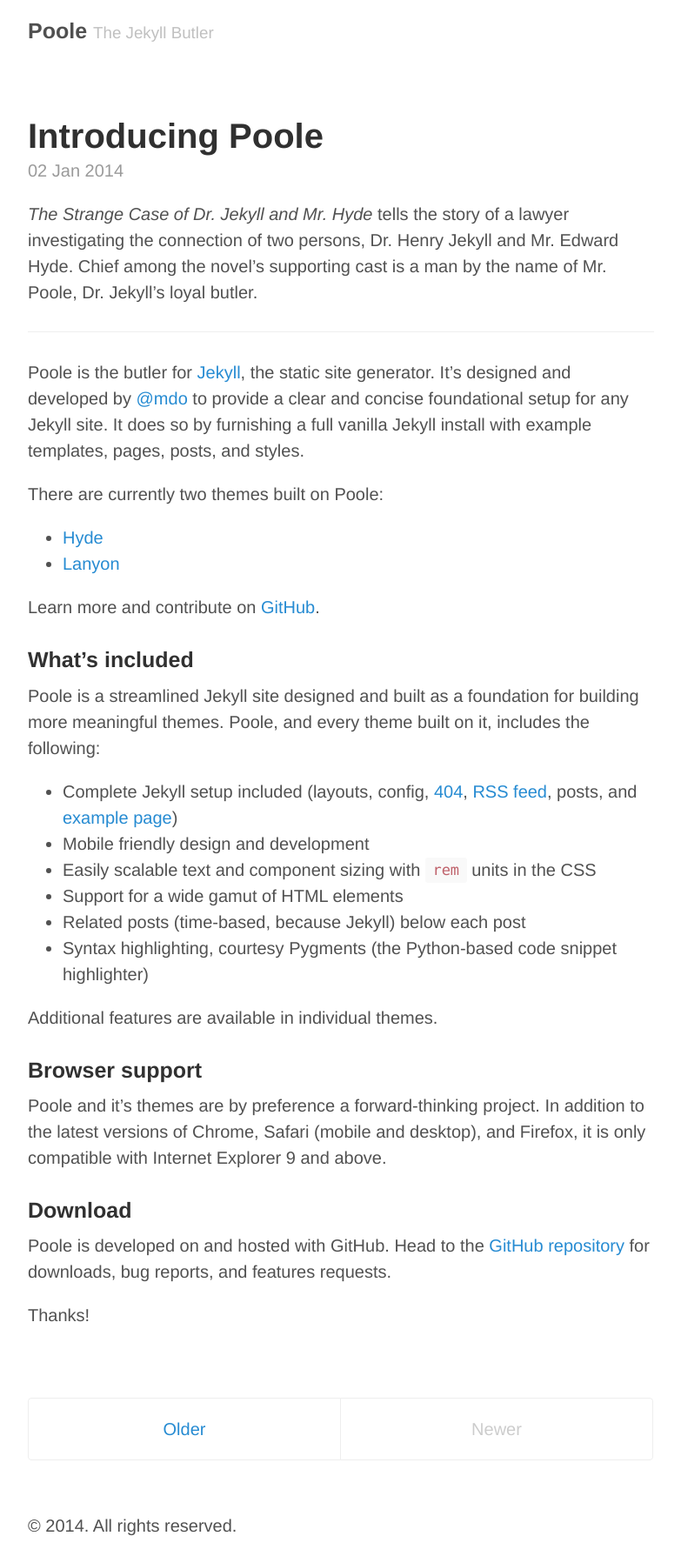
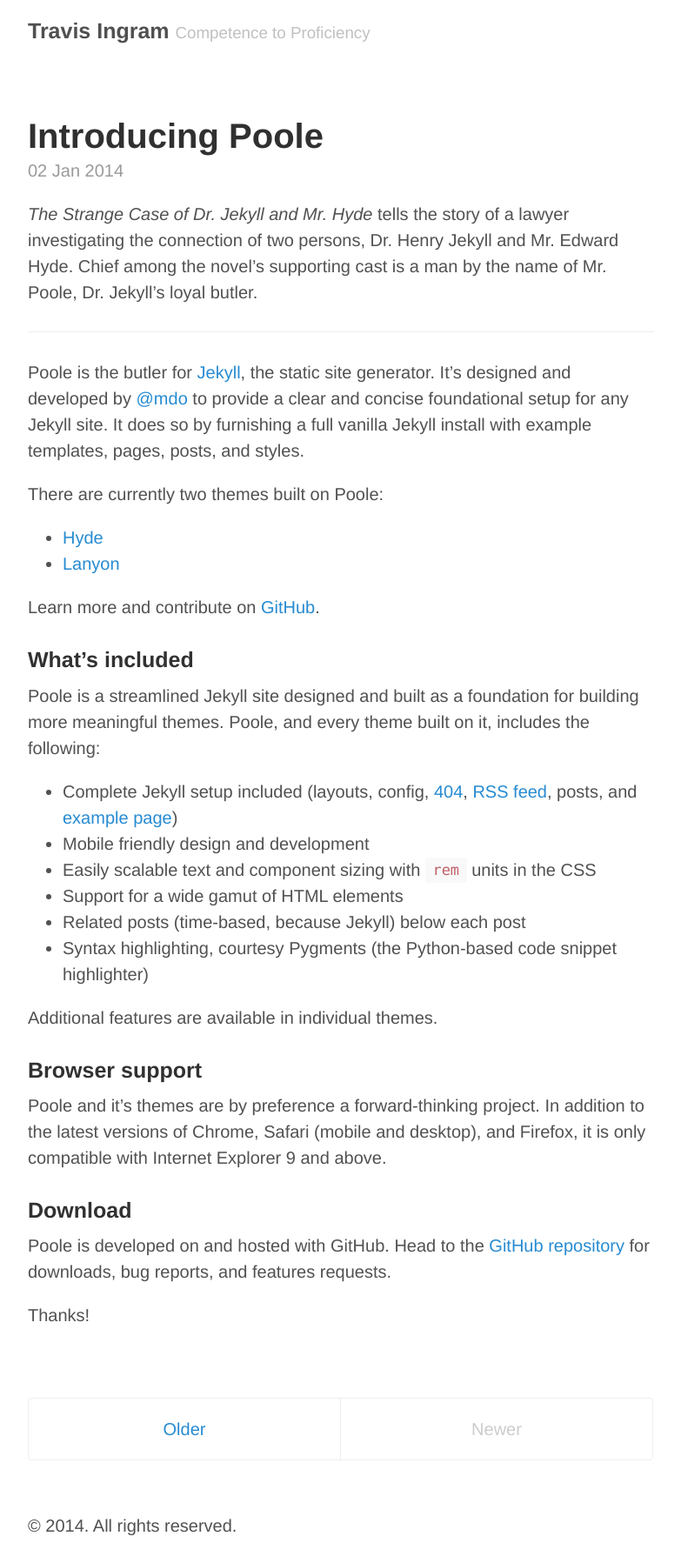
Before and after one commit to TravisIngram/travisingram.github.io, a Jekyll site: the page built from index.html, in a window 1280 px wide. Shown: the whole page at 87% size, without its empty margins (248-1031 px from the left). Built offline with Jekyll 4.4.1, drawn with Linux system fonts in a browser that asks for light colours; Markdown is read by kramdown in place of the engine named in the settings; the list of posts is cut into pages by our own code.

Commit message:
update config with personal details

```diff
--- a/_config.yml
+++ b/_config.yml
@@ -6,17 +6,17 @@ pygments:         true
 permalink:        pretty
 
 # Setup
-title:            Poole
-tagline:          The Jekyll Butler
-url:              http://getpoole.com
+title:            Travis Ingram
+tagline:          'Competence to Proficiency'
+url:              https://github.com/TravisIngram/travisingram.github.io
 paginate:         1
 baseurl:          /
 author:
-  name:           Mark Otto
-  url:            https://twitter.com/mdo
-  email:          markdotto@gmail.com
+  name:           'Travis Ingram'
+  url:            https://twitter.com/td_ingram
+  email:          ingramtravis@gmail.com
 
 # Custom vars
 version:          1.0.0
 github:
-  repo:           https://github.com/poole/poole
+  repo:           github.com/travisingram/travisingram.github.io
```
